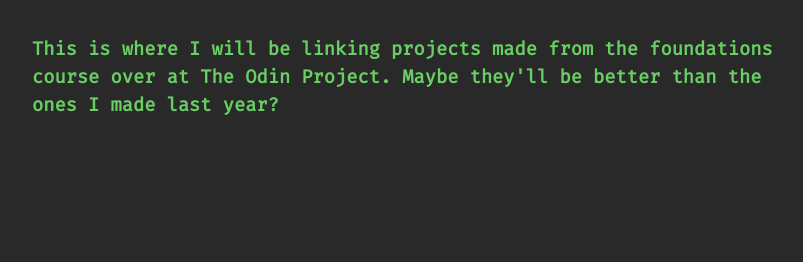
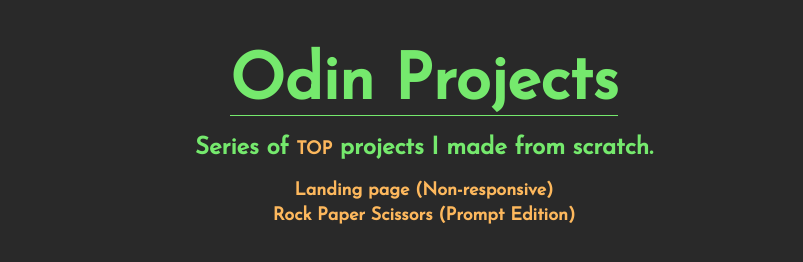
Before and after one commit to pappasdev/top-foundations-projects, a plain HTML site: page index.html in a window 1280 px wide. Shown: the whole page, without its empty margins (224-1027 px from the left). Drawn offline with Linux system fonts and the light colour scheme.

Commit message:
Add links to projects

```diff
--- a/index.css
+++ b/index.css
@@ -1,14 +1,44 @@
-@import url("https://fonts.googleapis.com/css2?family=Fira+Mono&display=swap");
-
 html {
     background-color: rgb(41, 41, 41);
-    color: rgb(104, 207, 99);
-    font-family: "Fira Mono", monospace;
+    color: rgb(117, 233, 109);
+    font-family: 'Josefin Sans', sans-serif;
 }
 body {
-    margin: 0 auto;
+    display: flex;
+    flex-direction: column;
+    align-items: center;
     width: 100%;
-    max-width: 80ch;
-    padding: 1rem;
-    line-height: 1.5;
 }
+ul {
+    list-style-type:none;
+}
+a {
+    color: rgb(253 184 93);
+    font-size: 18px;
+    font-weight: bold;
+    text-decoration: none;
+}
+a:hover {
+    animation: color-fade 2s infinite alternate;
+}
+@keyframes color-fade {
+    0% {
+      color: rgb(253 184 93);
+    }
+    50% {
+      color: rgb(255, 225, 186);
+    }
+    100% {
+      color: rgb(253 184 93);
+    }
+  }
+  h1 {
+    font-size: 4em;
+    border-bottom: 1px solid;
+    margin-bottom: 0px;
+  }
+  p {
+    font-size: 20px;
+    margin-bottom: 5px;
+    margin-top: 0px;
+  }
--- a/index.html
+++ b/index.html
@@ -1,13 +1,26 @@
 <!DOCTYPE html>
 <html lang="en">
-<head>
-    <meta charset="UTF-8">
-    <meta http-equiv="X-UA-Compatible" content="IE=edge">
-    <meta name="viewport" content="width=device-width, initial-scale=1.0">
-    <link rel="stylesheet" href="index.css">
-    <title>Document</title>
-</head>
-<body>
-    <h3>This is where I will be linking projects made from the foundations course over at The Odin Project. Maybe they'll be better than the ones I made last year?</h3>
-</body>
+    <head>
+        <meta charset="UTF-8" />
+        <meta http-equiv="X-UA-Compatible" content="IE=edge" />
+        <meta name="viewport" content="width=device-width, initial-scale=1.0" />
+        <link rel="stylesheet" href="index.css" />
+        <link rel="preconnect" href="https://fonts.googleapis.com" />
+        <link rel="preconnect" href="https://fonts.gstatic.com" crossorigin />
+        <link
+            href="https://fonts.googleapis.com/css2?family=Josefin+Sans&display=swap"
+            rel="stylesheet"
+        />
+        <title>Straight Outta Odin!</title>
+    </head>
+    <body>
+        <h1>Odin Projects</h1>
+        <h2>
+            Series of <a href="https://theodinproject.com">TOP</a> projects I
+            made from scratch.
+        </h2>
+        <p><a href="./landing-page/index.html">Landing page (Non-responsive)</a></p>
+        <p><a href="./rps/index.html">Rock Paper Scissors (Prompt Edition)</a></p>
+
+    </body>
 </html>
```
